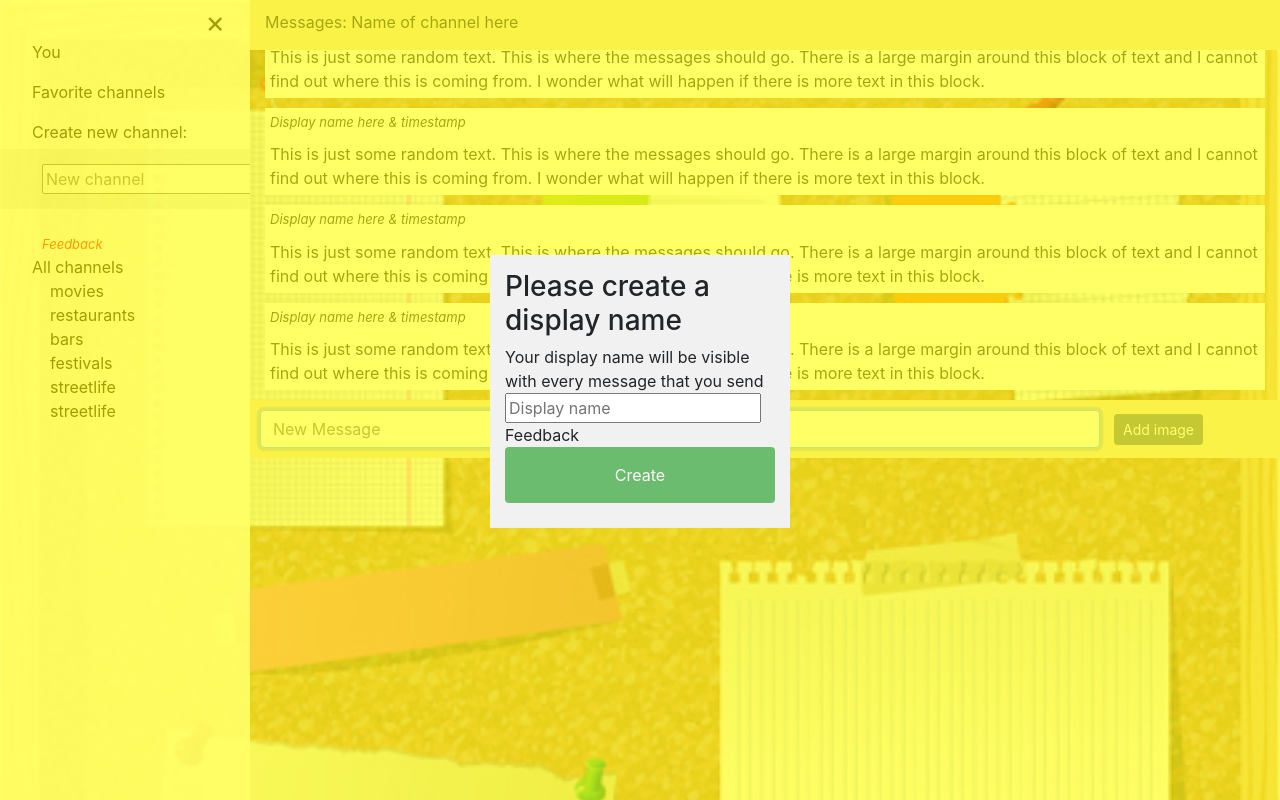
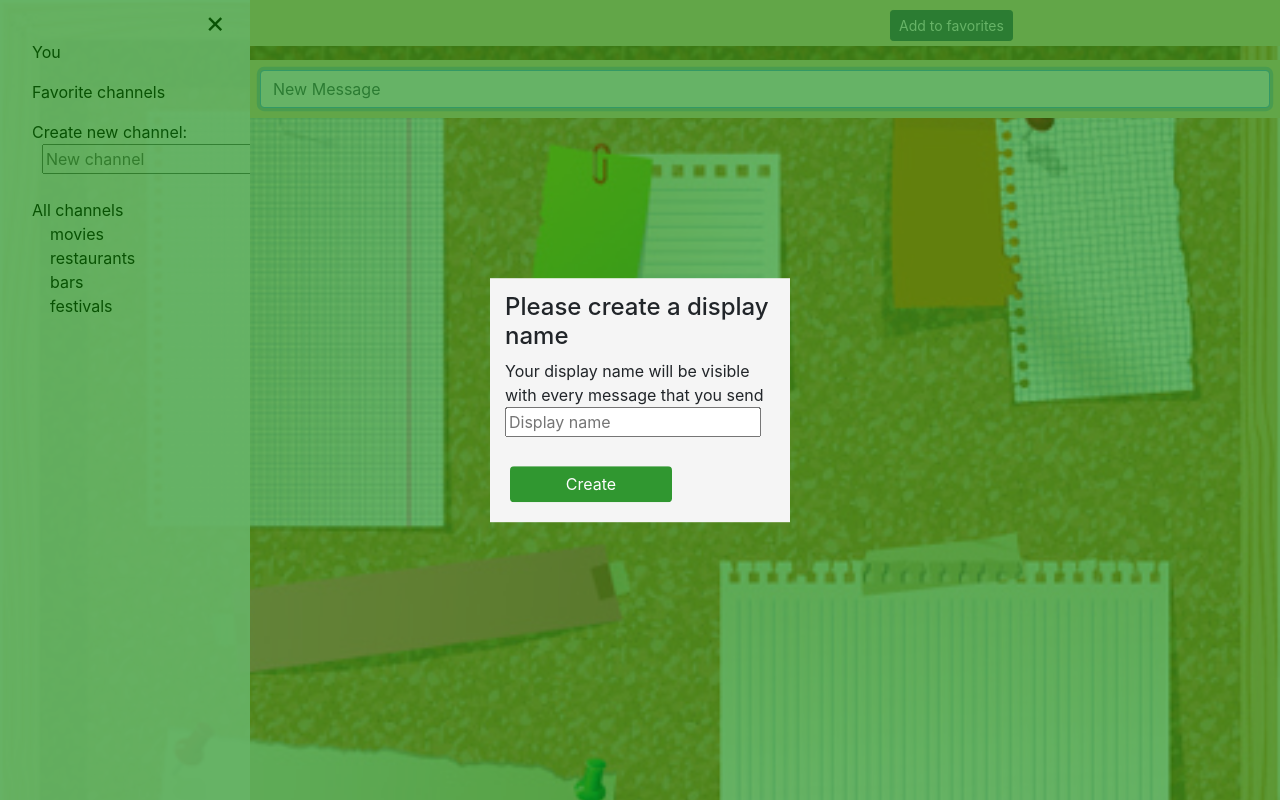
Before and after one commit to paulrjmsmits/project2, a Flask app: page / in a window 1280 px wide. Run offline with Flask 2, Linux system fonts and the light colour scheme; some libraries are stand-ins or nearby versions.

Commit message:
favorites work incl link / remove / add, TO DO message broadcast

```diff
--- a/application.py
+++ b/application.py
@@ -18,7 +18,6 @@ channelsmessages = {"movies": [{"user": "paul", "timestamp": "Wed 24 Oct 12:03",
 
 @app.route("/")
 def index():
-    channels.append("streetlife")
     return render_template("index.html", channels=channels)
 
 
@@ -27,7 +26,6 @@ def adddisplayname():
 
     # Query for displayname and currentchannel
     displayname = request.form.get("displayname")
-    print(displayname)
 
     # Check if displayname is in set of users
     if displayname in users:
@@ -48,26 +46,61 @@ def checkchannel():
     # Check if displayname is in set of users
     return jsonify({"success": not channel in channels})
 
+@app.route("/addfavorite", methods=["POST"])
+def addfavorite():
+
+    # Query for favorite
+    favorite = request.form.get("favorite")
+    displayname = request.form.get("displayname")
+
+    if not favorite in usersfavorites[displayname]:
+        usersfavorites[displayname].append(favorite)
+        return jsonify({"success": True})
+    else:
+        return jsonify({"success": False})
+
+@app.route("/removefavorite", methods=["POST"])
+def removefavorite():
+
+    # Query for favorite
+    favorite = request.form.get("favorite")
+    displayname = request.form.get("displayname")
+
+    if favorite in usersfavorites[displayname]:
+        usersfavorites[displayname].remove(favorite)
+        print(usersfavorites[displayname])
+        return jsonify({"success": True})
+    else:
+        return jsonify({"success": False})
 
 @app.route("/loadfavorites", methods=["POST"])
 def loadfavorites():
 
-    # Query for displayname and currentchannel
+    # Query for displayname
     displayname = request.form.get("displayname")
-    print("load favorites:", displayname)
+
+    if displayname in usersfavorites:
+        return jsonify({"present": True, "favorites": usersfavorites[displayname]})
+    else:
+        return jsonify({"present": False})
 
     # Return the favorites and the messages in the currentchannel
-    return jsonify({"favorites": usersfavorites[displayname]})
 
 
 @app.route("/loadmessages", methods=["POST"])
 def loadmessages():
 
-    # Query for displayname and currentchannel
+    # Query for current channel
     channel = request.form.get("channel")
+    print(channel)
+    displayname = request.form.get("displayname")
+    print(displayname)
+    favorite = channel in usersfavorites[displayname];
 
-    # Return the favorites and the messages in the currentchannel
-    return jsonify({"messages": channelsmessages[channel]})
+    if channel in channelsmessages:
+        return jsonify({"present": True, "favorite": favorite, "messages": channelsmessages[channel]})
+    else:
+        return jsonify({"present": False, "favorite": favorite})
 
 
 @socketio.on("add channel")
--- a/static/index.js
+++ b/static/index.js
@@ -12,70 +12,71 @@ function closeNav() {
 
 // Function to open and close a dialogue box
 function openForm() {
-    document.getElementById('newdisplayname').style.display = "block";}
+    document.getElementById('overlay').style.display = "block";
+    document.getElementById('displayname-popup').style.display = "block";}
 function closeForm() {
-    document.getElementById('newdisplayname').style.display = "none";}
+    document.getElementById('displayname-popup').style.display = "none";
+    document.getElementById('overlay').style.display = "none";}
 
-// Function to check whether a display name is available
-// If it is, the display name is added to the server list and the function returns true, otherwise false
-function addDisplayName(namecandidate) {
-
+// Function to add a favorite to the list on the server and display it on the page
+function addfavorite(favorite) {
     // Initialize new request
     const request = new XMLHttpRequest();
-    request.open('POST', '/adddisplayname');
+    request.open('POST', '/addfavorite');
 
-    // Callback function for when request completes
+    //Callback function for when request completes
     request.onload = () => {
+
         // Extract JSON data from request
-        const res = JSON.parse(request.responseText);
-
-        if (res.success) {
-            // Define the localStorage variable
-            localStorage.setItem("displayname", namecandidate);
-            document.getElementById('displaynamefeedback').innerHTML = '';
-            // Close the dialogue box
-            // closeForm("newdisplayname");
-        } else {
-            document.getElementById('displaynamefeedback').innerHTML = 'Already in use';
+        const data = JSON.parse(request.responseText);
+        if (data.success) {
+            const a = document.createElement("a");
+            a.setAttribute('onclick', "loadmessages('" + favorite + "')");
+            a.href = 'javascript:void(0)';
+            a.innerHTML = favorite;
+            const li = document.createElement("li");
+            li.id = favorite + '-id';
+            li.appendChild(a);
+            document.getElementById("favorites").append(li);
         }
-
     }
 
-    // Add data to send with request
+    // Add data to request
     const data = new FormData();
-    data.append("displayname", namecandidate);
+    data.append("favorite", favorite);
+    data.append("displayname", localStorage.getItem("displayname"));
 
     // Send request
     request.send(data);
 }
 
-// This function initiates a user dialogue that results in a valid new display name, both in localStorage as well as server side
-function addDisplayName() {
-    // Open a dialogue box
-    openForm("newdisplayname");
-    let namecandidate = "";
-    let ready = false;
+// Function to remove a favorite from the list
+function removefavorite(favorite) {
+    // Initialize new request
+    const request = new XMLHttpRequest();
+    request.open('POST', '/removefavorite');
 
-    // Send the input from the user to the server, repeat this until a new valid name is entered
-    while (!ready) {
-        document.getElementById("newdisplayname").onsubmit = () => {
-            // Retrieve the name that the user entered
-            namecandidate = document.getElementById("displayname").value;
-            ready = checkDisplayName(namecandidate)
-            if (!ready) {
-                document.getElementById("displaynamefeedback").innerHTML = "Display name already in use";
-            }
-            return false;
+    // Callback function for when request is complete
+    request.onload = () => {
+        // Extract JSON data from request
+        const data = JSON.parse(request.responseText);
+        if (data.success) {
+            const element = document.getElementById(favorite + '-id');
+            element.parentNode.removeChild(element);
         }
     }
-    // Define the localStorage variable
-    localStorage.setItem("displayname", namecandidate);
-    // Close the dialogue box
-    closeForm("newdisplayname");
+
+    // Add data to request
+    const data = new FormData();
+    data.append("favorite", favorite);
+    data.append("displayname", localStorage.getItem("displayname"));
+
+    // Send data
+    request.send(data);
 }
 
 // Function to load the favorites from the user with the given display name on the page
-function loadfavorites (displayname) {
+function loadfavorites () {
     // Initialize new request
     const request = new XMLHttpRequest();
     request.open('POST', '/loadfavorites');
@@ -87,24 +88,36 @@ function loadfavorites (displayname) {
         const data = JSON.parse(request.responseText);
 
         // Create the list of favorites
-        for (favorite of data.favorites) {
-            const li = document.createElement("li");
-            li.innerHTML = favorite;
-            // Add new item to task list
-            document.querySelector("#favorites").append(li);
+        if (data.present) {
+            for (favorite of data.favorites) {
+                const a = document.createElement("a");
+                a.setAttribute('onclick', "loadmessages('" + favorite + "')");
+                a.href = 'javascript:void(0)';
+                a.innerHTML = favorite;
+                const li = document.createElement("li");
+                li.id = favorite + '-id';
+                li.appendChild(a);
+                document.getElementById("favorites").append(li);
+            }
         }
     }
 
     // Add data to send with request
     const data = new FormData();
-    data.append("displayname", displayname);
+    data.append("displayname", localStorage.getItem("displayname"));
 
     // Send request
     request.send(data);
 }
 
 // Function to load the messages from the given channel on the page
-function loadmessages (channel) {
+function loadmessages(channel) {
+
+    // Clear the contents of the messages window
+    document.getElementById("messages").innerHTML = "";
+    // Put the channel name in the header
+    document.getElementById("channelheadertext").innerHTML = "Channel: " + channel;
+
     // Initialize new request
     const request = new XMLHttpRequest();
     request.open('POST', '/loadmessages');
@@ -115,34 +128,48 @@ function loadmessages (channel) {
         // Extract JSON data from request
         const data = JSON.parse(request.responseText);
 
+        // Put a 'remove from favorites' or 'add to favorites' button in the header
+        if (data.favorite) {
+            document.getElementById("favorite-button").innerHTML = "Remove from favorites";
+            document.getElementById("favorite-button").setAttribute('onclick', "removefavorite('" + channel + "')");
+        } else {
+            document.getElementById("favorite-button").innerHTML = "Add to favorites";
+            document.getElementById("favorite-button").setAttribute('onclick', "addfavorite('" + channel + "')");
+        }
+
         // Create the list of messages
-        for (message of data.messages) {
-            const p1 = document.createElement("p");
-            p1.innerHTML = message.user + " " + message.timestamp;
-            p1.classList.add("messageheader");
-            const p2 = document.createElement("p");
-            p2.innerHTML = message.message;
-            p2.classList.add("messagetext");
-            const div = document.createElement("div");
-            div.appendChild(p1);
-            div.appendChild(p2);
-            div.classList.add("container");
-            document.querySelector("#messages").append(div);
+        if (data.present) {
+            for (message of data.messages) {
+                const p1 = document.createElement("p");
+                p1.innerHTML = message.user + " " + message.timestamp;
+                p1.classList.add("messageheader");
+                const p2 = document.createElement("p");
+                p2.innerHTML = message.message;
+                p2.classList.add("messagetext");
+                const div = document.createElement("div");
+                div.appendChild(p1);
+                div.appendChild(p2);
+                div.classList.add("container");
+                document.getElementById("messages").append(div);
+            }
         }
-    };
+        // Adjust the localStorage variable
+        localStorage.setItem("currentchannel", channel);
+    }
 
     // Add data to send with request
     const data = new FormData();
     data.append("channel", channel);
+    data.append("displayname", localStorage.getItem("displayname"));
 
     // Send request
     request.send(data);
 }
 
-// For testing purposes set values of localStorage
-// localStorage.setItem("displayname", "paul");
-localStorage.removeItem("displayname");
-localStorage.setItem("currentchannel", "");
+// For testing purposes:
+//localStorage.setItem("displayname", "paul");
+// localStorage.removeItem("displayname");
+//localStorage.setItem("currentchannel", "movies");
 
 // When the document has finished loading, perform a number of actions
 document.addEventListener('DOMContentLoaded', () => {
@@ -151,12 +178,12 @@ document.addEventListener('DOMContentLoaded', () => {
 
     // Check if displayname has been created, add the name to the page
     if (!localStorage.getItem("displayname")) {
-
+        // Open a dialogue box for a new display name
         openForm();
-        document.getElementById("newdisplayname").onsubmit = () => {
+        document.getElementById("displayname-form").onsubmit = () => {
 
             // Retrieve the name that the user entered
-            const namecandidate = document.getElementById("displayname").value;
+            const namecandidate = document.getElementById("displayname-input").value;
 
             // Initialize new request
             const request = new XMLHttpRequest();
@@ -170,12 +197,12 @@ document.addEventListener('DOMContentLoaded', () => {
                 if (res.success) {
                     // Define the localStorage variable
                     localStorage.setItem("displayname", namecandidate);
-                    document.getElementById("displayname").innerHTML = displayname;
-                    document.getElementById('displaynamefeedback').innerHTML = '';
+                    document.getElementById("displayname").innerHTML = namecandidate;
+                    document.getElementById('displayname-feedback').innerHTML = '';
                     // Close the dialogue box
-                    // closeForm("newdisplayname");
+                    closeForm();
                 } else {
-                    document.getElementById('displaynamefeedback').innerHTML = 'Already in use';
+                    document.getElementById('displayname-feedback').innerHTML = 'Already in use';
                 }
             }
 
@@ -183,24 +210,23 @@ document.addEventListener('DOMContentLoaded', () => {
             const data = new FormData();
             data.append("displayname", namecandidate);
 
-            // Send request
+            // Send request and prevent form from submitting
             request.send(data);
             return false;
         };
     } else {
+        // Get the display name from localStorage
         const displayname = localStorage.getItem("displayname");
         document.getElementById("displayname").innerHTML = displayname;
-        console.log(displayname);
-        loadfavorites(displayname);
+        loadfavorites();
+        // Get the most recent channel from localStorage and load the messages from that channel
+        if (localStorage.getItem("currentchannel")) {
+            const currentchannel = localStorage.getItem("currentchannel")
+            loadmessages(currentchannel);
+        }
     }
 
-    // Get the most recent channel from localStorage and load the messages from that channel
-    if (localStorage.getItem("currentchannel")) {
-        const currentchannel = localStorage.getItem("currentchannel")
-        loadmessages(currentchannel);
-    }
-
-// STEP 2. CREATE WEBSOCKET TO LISTEN FOR NEW MESSAGES, NEW CHANNELS AND NEW FAVORITES
+// STEP 2. CREATE WEBSOCKET TO LISTEN FOR NEW MESSAGES AND NEW CHANNELS
 
     // Connect to websocket
     var socket = io.connect(location.protocol + '//' + document.domain + ':' + location.port);
@@ -212,11 +238,12 @@ document.addEventListener('DOMContentLoaded', () => {
 
         // To create a new channel
         document.getElementById('newchannel').onsubmit = () => {
-            // Select the value of the input field 'channelname'
+
+            // Select the value of the input field 'channel'
             const channel = document.getElementById('channel').value;
-            console.log("emitted data: " + channel);
+
+            // Send the channel to all users, empty the input form and prevent it from submitting
             socket.emit('add channel', {'channel': channel});
-            // document.getElementById('channelfeedback').innerHTML = '';
             document.getElementById('channel').value = '';
             return false;
         }
@@ -227,9 +254,19 @@ document.addEventListener('DOMContentLoaded', () => {
         // Add the newly created channel to the list of channels
         console.log("received data: " + data)
         if (data.available) {
-            const li = document.createElement('li');
-            li.innerHTML = data.channel;
-            document.getElementById('channels').append(li);
+
+            // Create the HTML-element and append it to the list of channels
+            const a = document.createElement("a");
+            a.setAttribute('onclick', "loadmessages('" + data.channel + "')");
+            a.href = 'javascript:void(0)';
+            a.innerHTML = data.channel;
+            const li = document.createElement("li");
+            li.id = data.channel + '-id';
+            li.appendChild(a);
+            console.log(li);
+            document.getElementById("channels").append(li);
+
+            // Clear the input form
             document.getElementById('channelfeedback').innerHTML = '';
         } else {
             document.getElementById('channelfeedback').innerHTML = 'Already in use';
--- a/static/styles.css
+++ b/static/styles.css
@@ -32,6 +32,14 @@
     font-size: large;
     color: black;
     padding: 0;
+}
+
+#favorite-button {
+    margin-bottom: 5px;
+}
+
+#messages {
+    margin-top: 60px;
 }
 
 .messageheader {
@@ -100,6 +108,7 @@
 
 .sidenav > form {
     padding-left: 42px;
+    margin: 0;
 }
 
 #channelfeedback {
@@ -131,20 +140,19 @@ ul li {
 }
 
 #overlay {
-    display: block;
+    display: none;
     position: fixed;
     height: 100%;
     width: 100%;
     z-index: 8;
     top: 0;
     left: 0;
-    background-color: yellow;
+    background-color: green;
     opacity: 0.6;
 }
 
 /* For popup form with form for display name - hidden by default */
 .form-popup {
-    display: block;
     position: absolute;
     left: 50%;
     top: 50%;
@@ -152,43 +160,35 @@ ul li {
     z-index: 9;
 }
 
+#displayname-popup {
+    display: none;
+}
+
 /* Add styles to the form container */
 .form-container {
   max-width: 300px;
-  padding: 10px;
+  width: 100%;
   background-color: white;
+  padding: 15px;
+  margin: 15px;
+  background: whitesmoke;
 }
 
-/* Full-width input fields */
-.form-container {
-  width: 100%;
-  padding: 15px;
-  margin: 5px 0 22px 0;
-  border: none;
-  background: #f1f1f1;
-}
-
-/* When the inputs get focus, do something */
-.form-container:focus {
-  background-color: #ddd;
-  outline: none;
+#displayname-feedback {
+    font-size: small;
+    font-style: italic;
+    color: red;
 }
 
 /* Set a style for the submit/login button */
 .form-container .btn {
-  background-color: #4CAF50;
+  background-color: green;
   color: white;
-  padding: 16px 20px;
-  border: none;
+  padding: 5px;
   cursor: pointer;
-  width: 100%;
-  margin-bottom:10px;
+  width: 60%;
+  margin: 5px;
   opacity: 0.8;
-}
-
-/* Add a red background color to the cancel button */
-.form-container .cancel {
-  background-color: red;
 }
 
 /* Add some hover effects to buttons */
--- a/templates/index.html
+++ b/templates/index.html
@@ -36,75 +36,38 @@
             <ul id="favorites">
             </ul>
             <span>Create new channel:</span>
-            <form id="newchannel" class="form-container">
+            <form id="newchannel">
                 <input id="channel" type="text" placeholder="New channel" name="channel" required>
             </form>
-            <span id="channelfeedback">Feedback</span><br>
+            <span id="channelfeedback"></span><br>
             <span>All channels</span>
             <ul id="channels">
                 {% for channel in channels %}
-                    <li><a href="#" id="ch_" + "{{ channel }}">{{ channel }}</a></li>
+                    <li><a href="javascript:void(0)" onclick="loadmessages('{{ channel }}')">{{ channel }}</a></li>
                 {% endfor %}
             </ul>
         </div>
 
         <main id="main">
 
-            <div class="container-fluid" id="channelheader">
-                <div class="form-row" id="channelheaderrow">
+            <div id="channelheader" class="container-fluid">
+                <div id="channelheaderrow" class="row">
+                    <div id="channelheadertext" class="col">
+                    </div>
                     <div class="col">
-                        <p>
-                            Messages: Name of channel here
-                        </p>
+                        <button id="favorite-button" type="button" class="btn btn-secondary btn-sm">Add to favorites</button>
                     </div>
                 </div>
             </div>
 
             <div id="messages">
-                <div class="container">
-                    <p class="messageheader">
-                        <span>Display name here & timestamp</span>
-                    </p>
-                    <p class="messagetext">
-                        <span>This is just some random text. This is where the messages should go. There is a large margin around this block of text and I cannot find out where this is coming from. I wonder what will happen if there is more text in this block.</span>
-                    </p>
-                </div>
-                <div class="container">
-                    <p class="messageheader">
-                        <span>Display name here </span><span>& timestamp</span>
-                    </p>
-                    <p class="messagetext">
-                        This is just some random text. This is where the messages should go. There is a large margin around this block of text and I cannot find out where this is coming from. I wonder what will happen if there is more text in this block.
-                    </p>
-                </div>
-                <div class="container">
-                    <p class="messageheader">
-                        <span>Display name here </span><span>& timestamp</span>
-                    </p>
-                    <p class="messagetext">
-                        This is just some random text. This is where the messages should go. There is a large margin around this block of text and I cannot find out where this is coming from. I wonder what will happen if there is more text in this block.
-                    </p>
-                </div>
-                <div class="container">
-                    <p class="messageheader">
-                        <span>Display name here </span><span>& timestamp</span>
-                    </p>
-                    <p class="messagetext">
-                        This is just some random text. This is where the messages should go. There is a large margin around this block of text and I cannot find out where this is coming from. I wonder what will happen if there is more text in this block.
-                    </p>
-                </div>
             </div>
 
-            <div class="container-fluid" id="new-message">
+            <div id="new-message" class="container-fluid">
                 <form>
                     <div class="form-row">
                         <div class="col">
                             <input autocomplete="off" autofocus placeholder="New Message" type="text" class="form-control">
-                        </div>
-                        <div class="col-2">
-                            <div class="btn-group btn-group-sm ml-1 mt-1" role="group">
-                                <button type="button" class="btn btn-secondary">Add image</button>
-                            </div>
                         </div>
                     </div>
                 </form>
@@ -115,12 +78,12 @@
 <!-- pop-up form for creating display name -->
         <div id="overlay">
         </div>
-        <div class="form-popup">
-            <form action="/createdisplayname" id="newdisplayname" class="form-container">
-                <h3>Please create a display name</h3>
+        <div id="displayname-popup" class="form-popup">
+            <form id="displayname-form" action="" class="form-container">
+                <h4>Please create a display name</h4>
                 <span>Your display name will be visible with every message that you send</span>
-                <input type="text" placeholder="Display name" name="displayname" required>
-                <br><span id="displaynamefeedback">Feedback</span>
+                <input id="displayname-input" type="text" placeholder="Display name" required><br>
+                <span id="displayname-feedback"></span><br>
                 <button type="submit" class="btn">Create</button>
             </form>
         </div>
```
